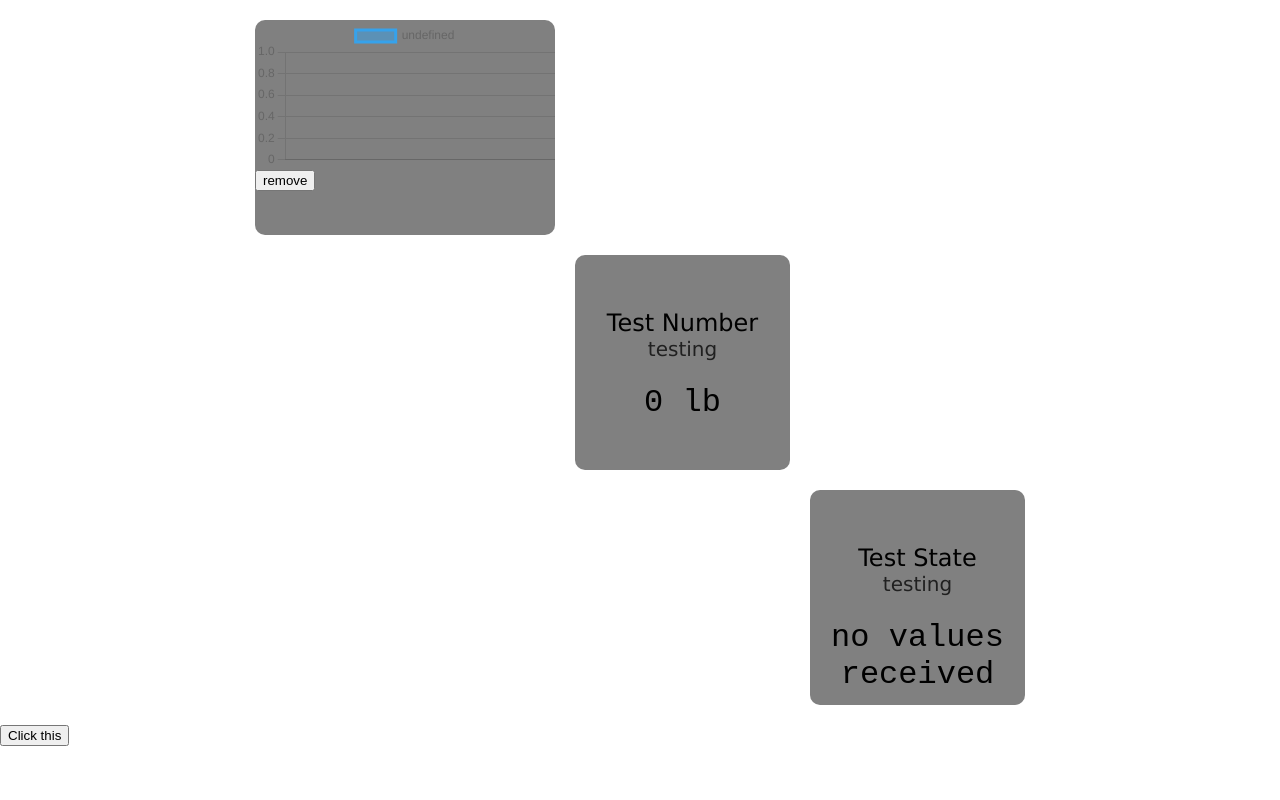
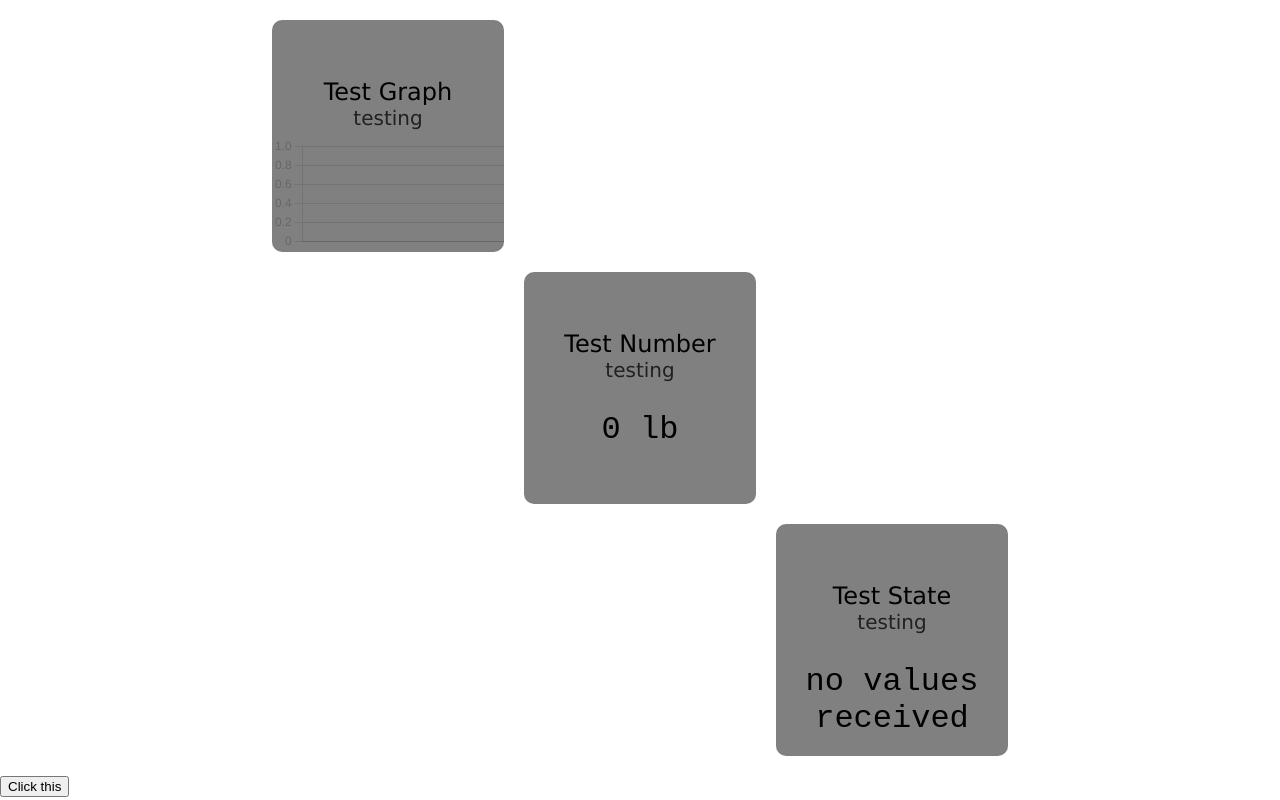
Before and after one commit to Et-17/Microbit-Pet-Data-Panel, a Vue app: page / in a window 1280 px wide. Built offline with nearby package versions, Linux system fonts and the light colour scheme.

Commit message:
Add name to graph card

```diff
--- a/src/CardTypes/GraphCard.vue
+++ b/src/CardTypes/GraphCard.vue
@@ -59,6 +59,11 @@ onMounted(() => {
         point: {
           pointStyle: false
         }
+      },
+      plugins: {
+        legend: {
+          display: false
+        }
       }
     },
   })
@@ -79,7 +84,42 @@ const props = defineProps<{
 
 <template>
   <CardBase :cs="cs" :rs="rs" :ce="ce" :re="re" :listeningKey="listeningKey" @new-value="receive">
-    <canvas ref="graph"></canvas>
-    <button @click="remove_point">remove</button>
+    <div class="graph-card-title-container">
+      <span class="graph-card-name"> {{ name }} </span>
+      <span class="graph-card-value"> {{  listeningKey }} </span>
+    </div>
+    <canvas ref="graph" class="graph-card-graph"></canvas>
   </CardBase>
 </template>
+
+<style lang="scss">
+.graph-card-title-container {
+  position: absolute;
+  top: 25%;
+  width: 75%;
+  left: 12.5%;
+}
+
+.graph-card-name {
+  display: block;
+  font-family: 'Lucida Sans', 'Lucida Sans Regular', 'Lucida Grande', 'Lucida Sans Unicode', Geneva, Verdana, sans-serif;
+  width: 100%;
+  text-align: center;
+  font-size: 1.5rem;
+}
+
+.graph-card-value {
+  display: block;
+  font-family: 'Lucida Sans', 'Lucida Sans Regular', 'Lucida Grande', 'Lucida Sans Unicode', Geneva, Verdana, sans-serif;
+  width: 100%;
+  text-align: center;
+  font-size: 1.25rem;
+  opacity: 75%;
+}
+
+.graph-card-graph {
+  position: absolute;
+  bottom: 0;
+  width: 100%;
+}
+</style>
```
